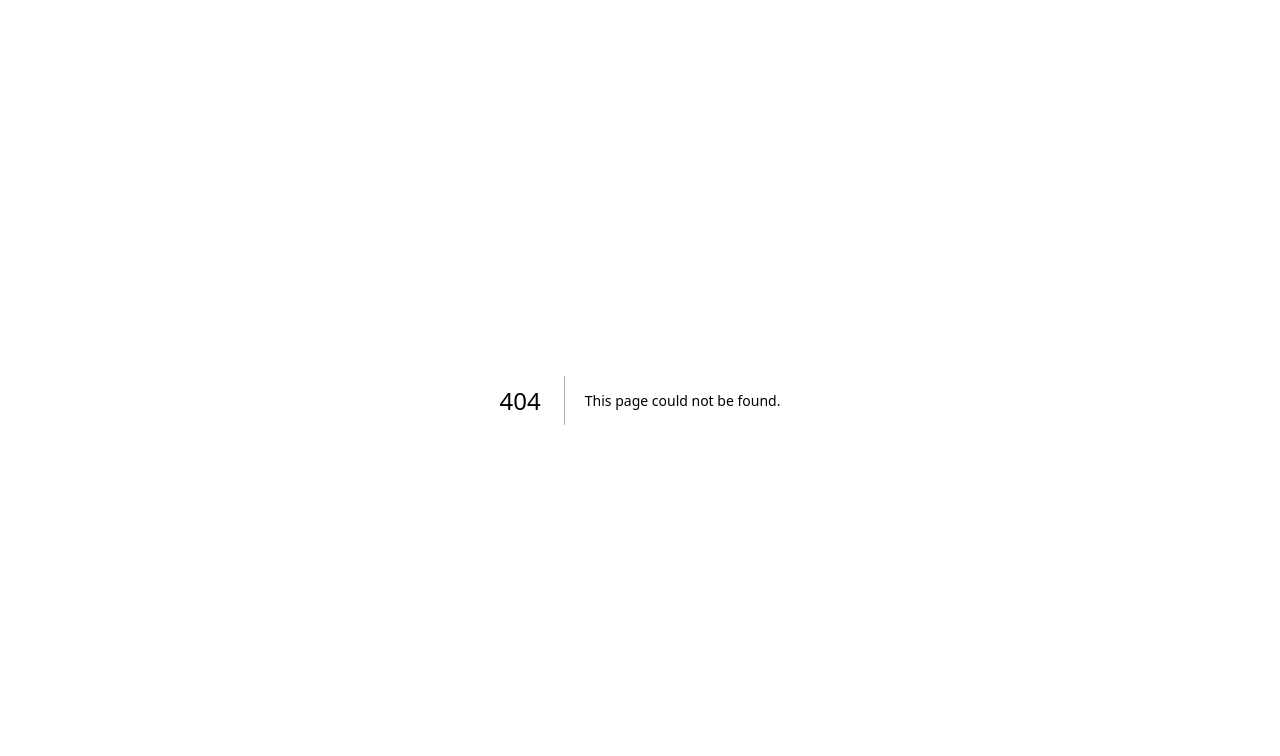
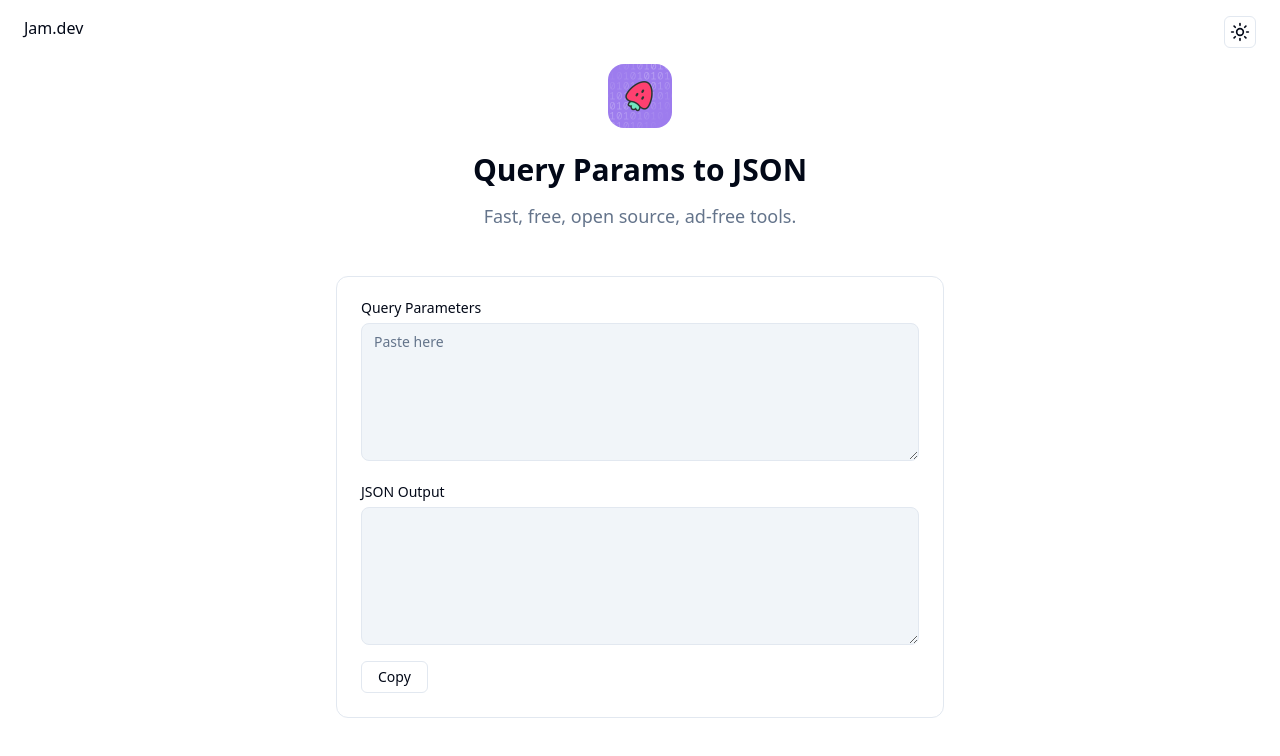
Before and after one commit to jamdotdev/jam-dev-utilities, a Next.js app: page /utilities/query-params-to-json in a window 1280 px wide. Before the commit this address had no page. Shown: the top 756 px of the page. Built offline with nearby package versions, Linux system fonts and the light colour scheme.

Commit message:
feat: create query params to JSON page

```diff
--- a/components/tools-list.ts
+++ b/components/tools-list.ts
@@ -35,4 +35,10 @@ export const tools = [
       "Easily convert epoch time (also known as Unix time or Unix timestamp) to a human-readable month/day/year and time format.",
     link: "utilities/timestamp-to-date",
   },
+  {
+    title: "Query params to JSON",
+    description:
+      "Convert URL query parameters into a structured JSON object, simplifying the process of parsing and manipulating URL data in web applications.",
+    link: "utilities/query-params-to-json",
+  },
 ];
--- /dev/null
+++ b/pages/utilities/query-params-to-json.tsx
@@ -0,0 +1,104 @@
+import { useCallback, useState } from "react";
+import { Textarea } from "../../components/ds/TextareaComponent";
+import PageHeader from "../../components/PageHeader";
+import { Card } from "../../components/ds/CardComponent";
+import { Button } from "../../components/ds/ButtonComponent";
+import { Label } from "../../components/ds/LabelComponent";
+import Header from "../../components/Header";
+import { CMDK } from "../../components/CMDK";
+import { useCopyToClipboard } from "../../components/hooks/useCopyToClipboard";
+
+export default function QueryParamsToJSON() {
+  const [input, setInput] = useState("");
+  const [output, setOutput] = useState("");
+  const { buttonText, handleCopy } = useCopyToClipboard();
+
+  const handleChange = useCallback(
+    (event: React.ChangeEvent<HTMLTextAreaElement>) => {
+      const { value } = event.currentTarget;
+      setInput(value);
+
+      if (value.trim() === "") {
+        setOutput("");
+        return;
+      }
+
+      try {
+        const output = convertQueryParamsToJSON(value.trim());
+        setOutput(output);
+      } catch (error) {
+        setOutput("Invalid input, please provide valid query parameters");
+      }
+    },
+    []
+  );
+
+  return (
+    <main>
+      <Header />
+      <CMDK />
+
+      <section className="container max-w-2xl mb-12">
+        <PageHeader
+          title="Query Params to JSON"
+          description="Fast, free, open source, ad-free tools."
+          logoSrc="/logo.png"
+        />
+      </section>
+
+      <section className="container max-w-2xl">
+        <Card className="flex flex-col p-6 hover:shadow-none shadow-none rounded-xl">
+          <div>
+            <Label>Query Parameters</Label>
+            <Textarea
+              rows={6}
+              placeholder="Paste here"
+              onChange={handleChange}
+              className="mb-6"
+              value={input}
+            />
+            <Label>JSON Output</Label>
+            <Textarea value={output} rows={6} readOnly className="mb-4" />
+            <Button variant="outline" onClick={() => handleCopy(output)}>
+              {buttonText}
+            </Button>
+          </div>
+        </Card>
+      </section>
+    </main>
+  );
+}
+
+const convertQueryParamsToJSON = (input: string): string => {
+  let inputString = input;
+
+  if (!input.includes("://")) {
+    inputString = input.startsWith("?")
+      ? `https://example.com${input}`
+      : `https://example.com?${input}`;
+  }
+
+  const url = new URL(inputString);
+  const intermediateResult: { [key: string]: string | string[] } = {};
+
+  url.searchParams.forEach((value, key) => {
+    if (intermediateResult[key]) {
+      if (Array.isArray(intermediateResult[key])) {
+        intermediateResult[key].push(value);
+      } else {
+        intermediateResult[key] = [intermediateResult[key], value];
+      }
+    } else {
+      intermediateResult[key] = value;
+    }
+  });
+
+  const sortedKeys = Object.keys(intermediateResult).sort();
+  const result: { [key: string]: string | string[] } = {};
+
+  sortedKeys.forEach((key) => {
+    result[key] = intermediateResult[key];
+  });
+
+  return JSON.stringify(result, null, 2);
+};
```
